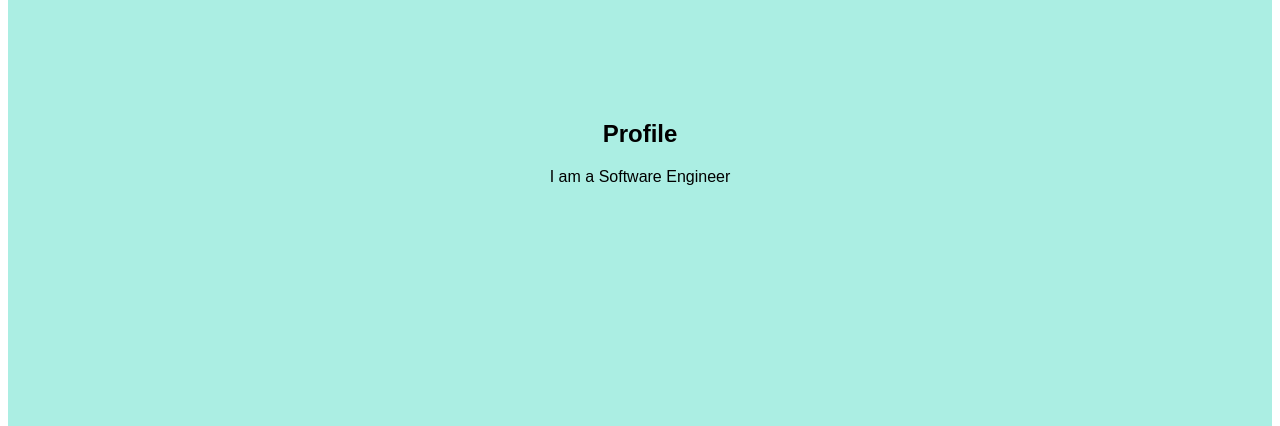
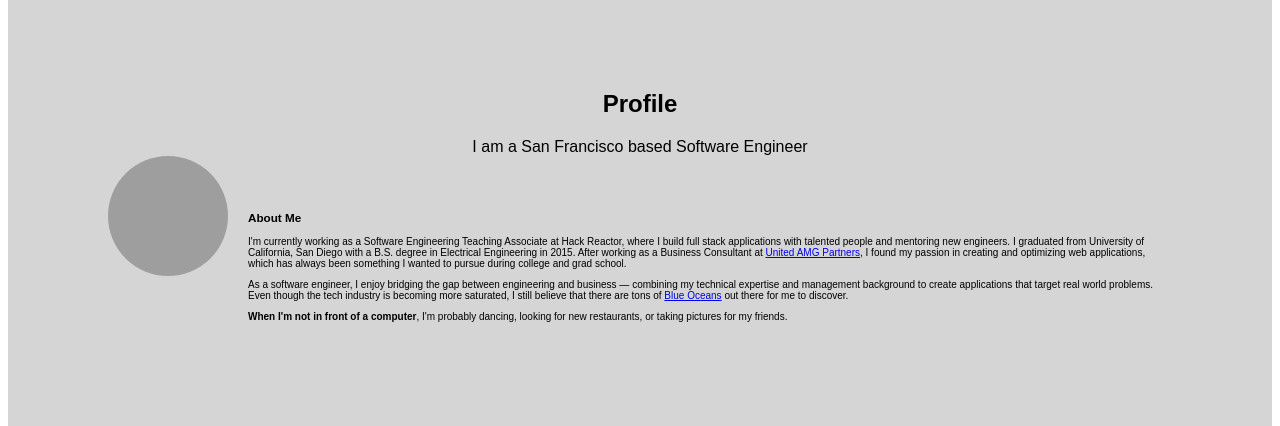
Before and after one commit to shaneyuan18/personal-website, a React app: page / in a window 1280 px wide. Shown: the part 985-1411 px from the top of the page. Built offline with nearby package versions, Linux system fonts and the light colour scheme; grey boxes are pictures that could not be loaded; the HTML template or start-up script is replaced by a standard one.

Commit message:
set up profile template

```diff
--- a/client/src/components/Content.jsx
+++ b/client/src/components/Content.jsx
@@ -1,5 +1,6 @@
 import React from 'react';
 import Profile from './Profile.jsx';
+import Experience from './Experience.jsx';
 
 const Content = () => (
   <div>
--- a/client/src/components/Profile.jsx
+++ b/client/src/components/Profile.jsx
@@ -2,16 +2,44 @@ import React from 'react';
 import styles from './styles/Profile.css';
 
 const Profile = () => (
-  <div id="profile" className={styles.profile}>
+  <section id="profile" className={styles.profile}>
     <div>
       <h2>
         Profile
       </h2>
       <span>
-        I am a Software Engineer
+        I am a San Francisco based Software Engineer
       </span>
+      <div className={styles.column}>
+        <div>
+          <div className={styles.avatar}>
+            <img src="/img/profile.jpg">
+            </img>
+          </div>
+        </div>
+        <div className={styles.bio}>
+          <h3>
+            About Me
+          </h3>
+          <p>
+            I'm currently working as a Software Engineering Teaching Associate at Hack Reactor, where I build full stack applications with talented people and mentoring new engineers. I graduated from
+            University of California, San Diego with a B.S. degree in Electrical Engineering in 2015.
+            After working as a Business Consultant at <a className="underline-link" href="http://www.unitedamgpartners.com/">United AMG Partners</a>,
+            I found my passion in creating and optimizing web applications, which has always been something I wanted to pursue during college and grad school.
+          </p>
+          <p>
+            As a software engineer, I enjoy bridging the gap between engineering and business &mdash; combining my technical expertise
+            and management background to create applications that target real world problems. Even though the tech industry is becoming more saturated,
+            I still believe that there are tons of <a className="underline-link" href="https://en.wikipedia.org/wiki/Blue_Ocean_Strategy">Blue Oceans</a> out there for me to discover.
+          </p>
+          <p>
+            <strong>When I'm not in front of a computer</strong>, I'm probably dancing, looking for new restaurants,
+            or taking pictures for my friends.
+          </p>
+        </div>
+      </div>
     </div>
-  </div>
+  </section>
 );
 
 export default Profile;
--- a/client/src/components/styles/Profile.css
+++ b/client/src/components/styles/Profile.css
@@ -1,6 +1,6 @@
 .profile {
   display: flex;
-  background-color: rgb(171, 238, 227);
+  background-color: #D5D5D5;
   height: 100vh;
   width: 100%;
   text-align: center;
@@ -8,5 +8,32 @@
 }
 .profile div {
   margin: auto;
-  padding-bottom: 20vh;
 }
+
+.column {
+  display: flex;
+  font-size: 10px;
+  padding: 0 100px;
+}
+.column div {
+  text-align: left;
+}
+
+.avatar {
+  height: 120px;
+  width: 120px;
+  /* min-height: 120px; */
+  padding-right: 10px;
+  padding-bottom: 100px;
+}
+
+.avatar img {
+  object-fit: cover;
+  width: 100%;
+  height: 100%;
+  border-radius: 50%;
+}
+
+.bio {
+  padding: 10px;
+}
```
Also changed, not shown: 2 other files (tests, documents, lock files or other folders).
